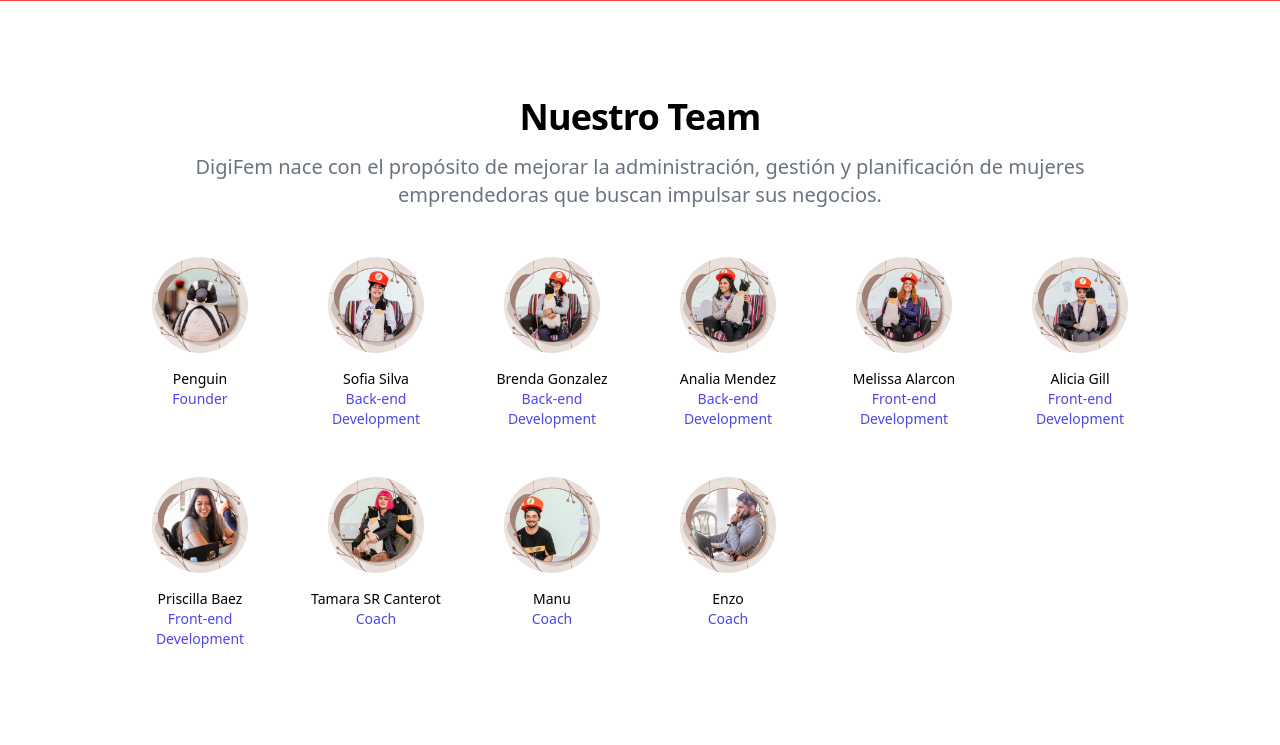
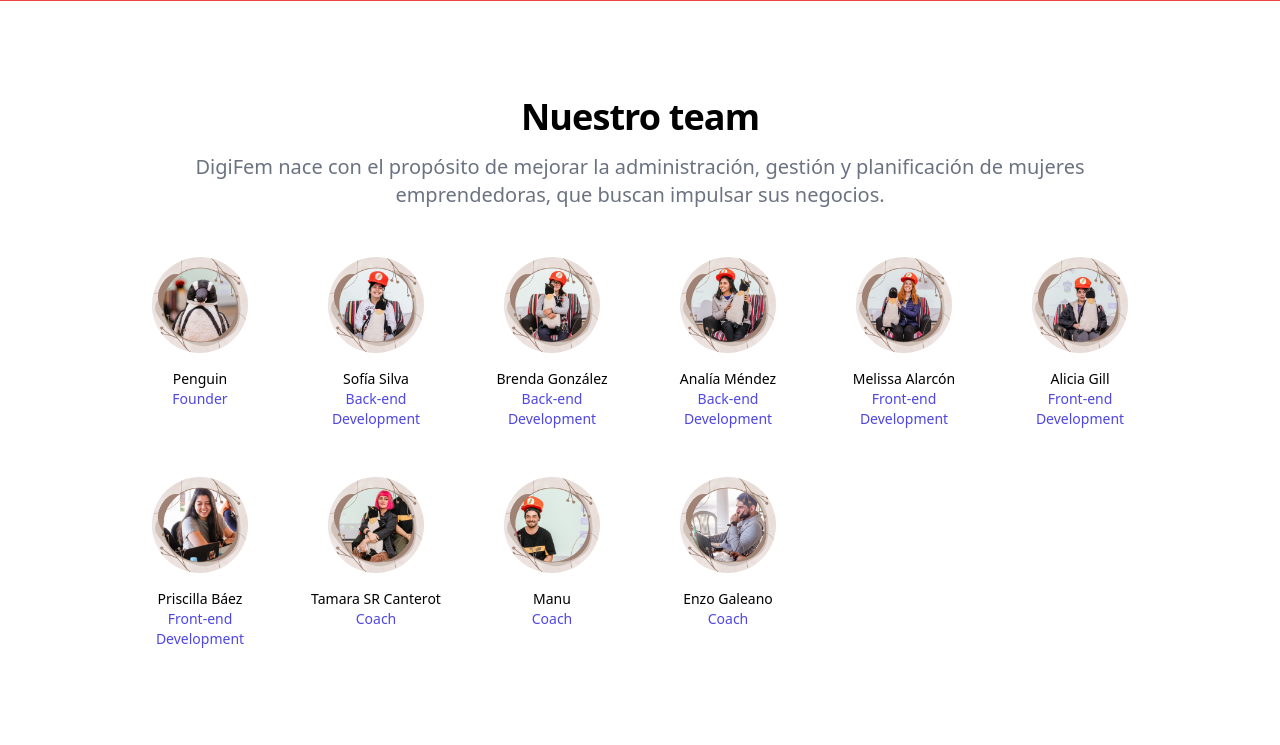
Before and after one commit to endagafi/dementors, a Flask app: page / in a window 1280 px wide. Shown: the part 631-1376 px from the top of the page. Run offline with Flask 2, Linux system fonts and the light colour scheme; some libraries are stand-ins or nearby versions.

Commit message:
cambios en el team

```diff
--- a/templates/index.html
+++ b/templates/index.html
@@ -185,9 +185,9 @@
   <div class="max-w-7xl mx-auto py-12 px-4 text-center sm:px-6 lg:px-8 lg:py-24">
     <div class="space-y-8 sm:space-y-12">
       <div class="space-y-5 sm:mx-auto sm:max-w-xl sm:space-y-4 lg:max-w-5xl">
-        <h2 class="text-3xl font-bold tracking-tight sm:text-4xl sm:tracking-tight">Nuestro Team</h2>
+        <h2 class="text-3xl font-bold tracking-tight sm:text-4xl sm:tracking-tight">Nuestro team</h2>
         <p class="text-xl text-gray-500">DigiFem nace con el propósito de mejorar la administración, gestión y planificación
-          de mujeres emprendedoras que buscan impulsar sus negocios.</p>
+          de mujeres emprendedoras, que buscan impulsar sus negocios.</p>
       </div>
       <ul role="list" class="mx-auto grid grid-cols-2 gap-x-4 gap-y-8 sm:grid-cols-4 md:gap-x-6 lg:max-w-5xl lg:gap-x-8 lg:gap-y-12 xl:grid-cols-6">
         <li>
@@ -205,7 +205,7 @@
             <img class="mx-auto h-20 w-20 rounded-full lg:w-24 lg:h-24" src="static/SofiaSilva.png" alt="">
             <div class="space-y-2">
               <div class="text-xs font-medium lg:text-sm">
-                <h3>Sofia Silva</h3>
+                <h3>Sof&iacute;a Silva</h3>
                 <p class="text-indigo-600">Back-end Development</p>
               </div>
             </div>
@@ -218,7 +218,7 @@
             <img class="mx-auto h-20 w-20 rounded-full lg:w-24 lg:h-24" src="static/BrendaGonzalez.png" alt="">
             <div class="space-y-10">
               <div class="text-xs font-medium lg:text-sm">
-                <h3>Brenda Gonzalez</h3>
+                <h3>Brenda Gonz&aacute;lez</h3>
                 <p class="text-indigo-600">Back-end Development</p>
               </div>
             </div>
@@ -229,7 +229,7 @@
             <img class="mx-auto h-20 w-20 rounded-full lg:w-24 lg:h-24" src="static/AnaliaMendez.png" alt="">
             <div class="space-y-10">
               <div class="text-xs font-medium lg:text-sm">
-                <h3>Analia Mendez</h3>
+                <h3>Anal&iacute;a M&eacute;ndez</h3>
                 <p class="text-indigo-600">Back-end Development</p>
               </div>
             </div>
@@ -240,7 +240,7 @@
             <img class="mx-auto h-20 w-20 rounded-full lg:w-24 lg:h-24" src="static/MelissaAlarcon.png" alt="">
             <div class="space-y-10">
               <div class="text-xs font-medium lg:text-sm">
-                <h3>Melissa Alarcon</h3>
+                <h3>Melissa Alarc&oacute;n</h3>
                 <p class="text-indigo-600">Front-end Development</p>
               </div>
             </div>
@@ -262,7 +262,7 @@
             <img class="mx-auto h-20 w-20 rounded-full lg:w-24 lg:h-24" src="static/PriscillaBaez.png" alt="">
             <div class="space-y-10">
               <div class="text-xs font-medium lg:text-sm">
-                <h3>Priscilla Baez</h3>
+                <h3>Priscilla B&aacute;ez</h3>
                 <p class="text-indigo-600">Front-end Development</p>
               </div>
             </div>
@@ -295,7 +295,7 @@
             <img class="mx-auto h-20 w-20 rounded-full lg:w-24 lg:h-24" src="static/Enzo.png" alt="">
             <div class="space-y-10">
               <div class="text-xs font-medium lg:text-sm">
-                <h3>Enzo</h3>
+                <h3>Enzo Galeano</h3>
                 <p class="text-indigo-600">Coach</p>
               </div>
             </div>
```
